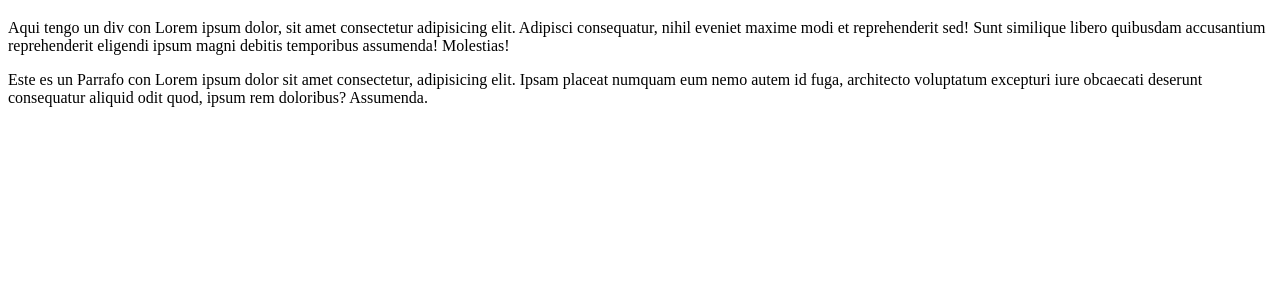
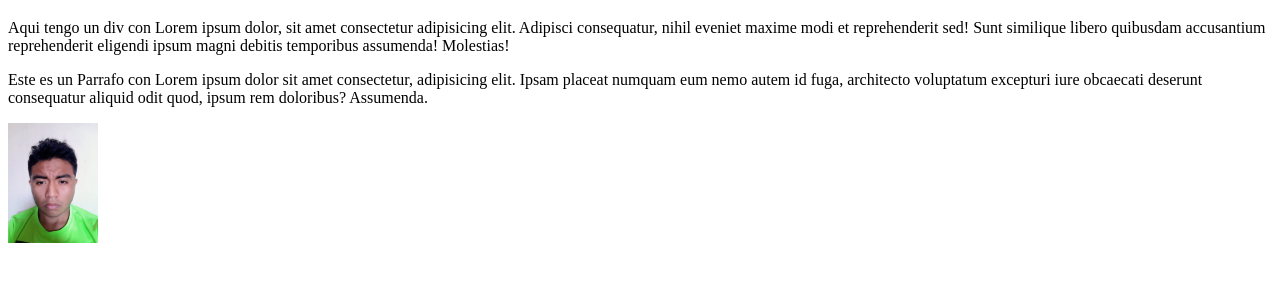
Before and after one commit to Dzib28/ej02, a plain HTML site: page index.html in a window 1280 px wide. Shown: the part 61-342 px from the top of the page. Drawn offline with Linux system fonts and the light colour scheme.

Commit message:
Segundo commit: Se le agrego un archivo jpg a index.html

```diff
--- a/index.html
+++ b/index.html
@@ -17,5 +17,7 @@ elit. Ipsam placeat numquam eum nemo autem id fuga, architecto voluptatum
 excepturi iure obcaecati deserunt consequatur aliquid odit quod, ipsum rem
 doloribus? Assumenda.</p>
 
+<img src="imgs/imagen1.jpg" width="90px">
+
 </body>
 </html>
```
Also changed, not shown: imgs/imagen1.jpg (added).
